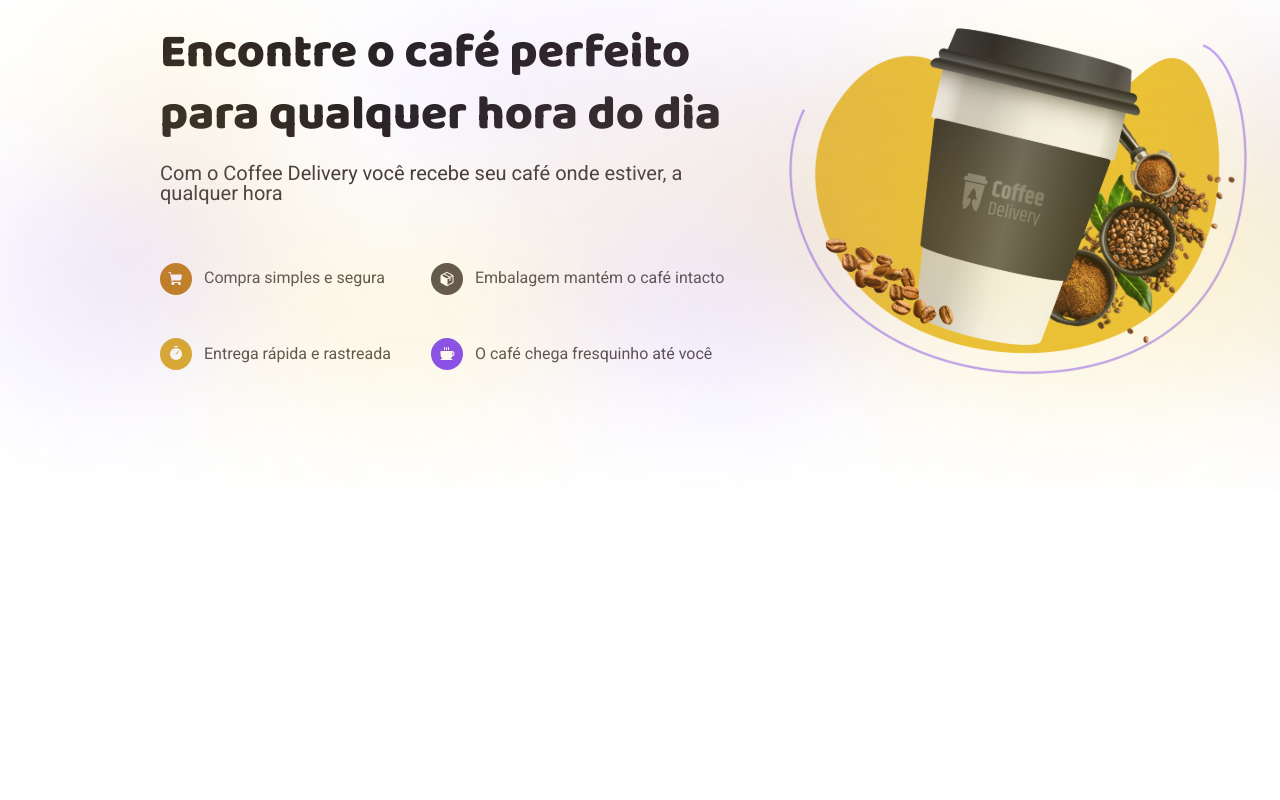
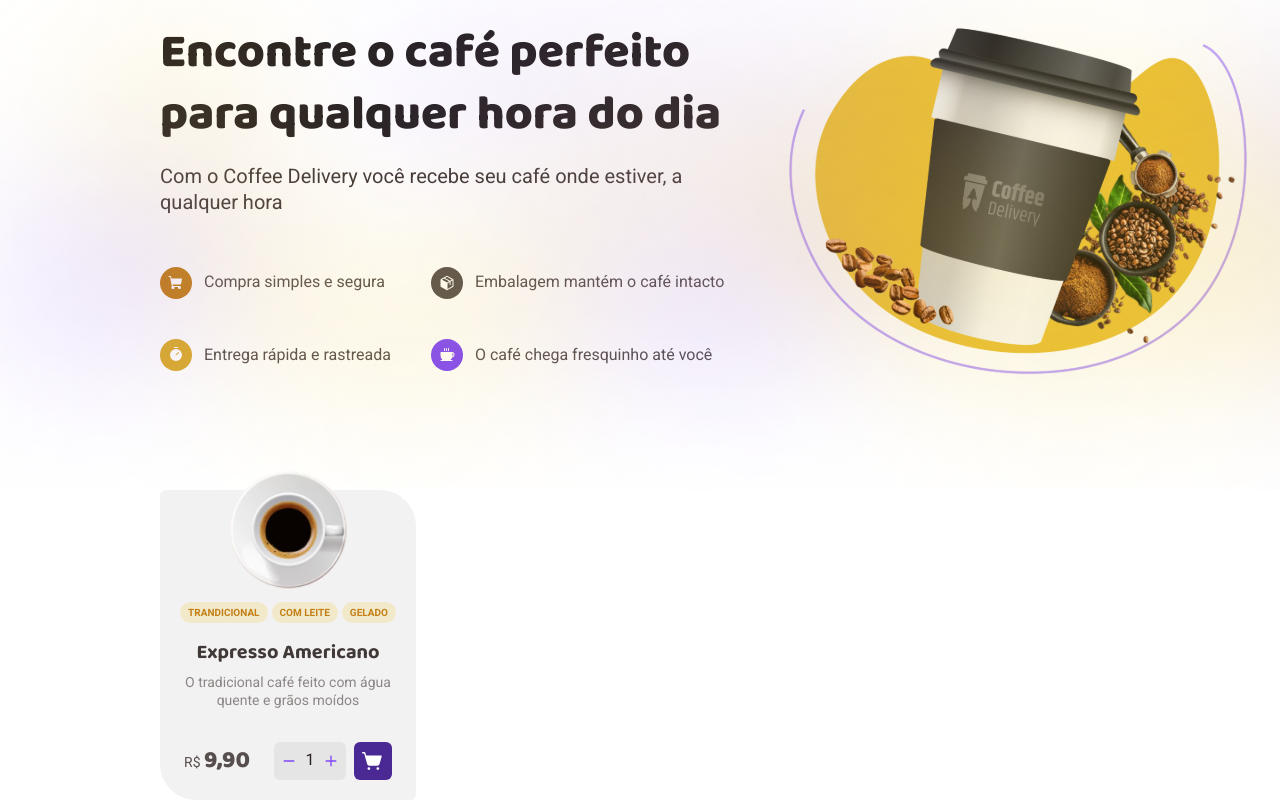
Before and after one commit to KrisMazzini/coffee-delivery, a React (Vite) app: page / in a window 1280 px wide. Shown: the part 442-1242 px from the top of the page. Before the commit the page ends 932 px from the top, so only its background shows below. Built offline with nearby package versions, Linux system fonts and the light colour scheme.

Commit message:
create coffee card component

```diff
--- /dev/null
+++ b/src/pages/Home/components/CoffeeCard/index.tsx
@@ -0,0 +1,49 @@
+import { Minus, Plus, IconContext, ShoppingCartSimple } from 'phosphor-react'
+
+import {
+  CoffeeCardContainer,
+  CoffeeHeader,
+  TagList,
+  Tag,
+  Description,
+  AddToCartForm,
+  PriceTag,
+  Amount,
+  AddToCartButton,
+} from './styles'
+
+import expresso from '../../../../assets/expresso-tradicional.png'
+
+export function CoffeeCard() {
+  return (
+    <CoffeeCardContainer>
+      <CoffeeHeader>
+        <img src={expresso} alt="" />
+        <TagList>
+          <Tag>trandicional</Tag>
+          <Tag>com leite</Tag>
+          <Tag>Gelado</Tag>
+        </TagList>
+      </CoffeeHeader>
+      <Description>
+        <h4>Expresso Americano</h4>
+        <p>O tradicional café feito com água quente e grãos moídos</p>
+      </Description>
+      <AddToCartForm>
+        <PriceTag>
+          R$ <strong>9,90</strong>
+        </PriceTag>
+        <Amount>
+          <IconContext.Provider value={{ size: 14, weight: 'bold' }}>
+            <Minus />
+            <input type="number" min={1} max={9} value={1} disabled />
+            <Plus />
+          </IconContext.Provider>
+        </Amount>
+        <AddToCartButton>
+          <ShoppingCartSimple size={22} weight="fill" />
+        </AddToCartButton>
+      </AddToCartForm>
+    </CoffeeCardContainer>
+  )
+}
--- /dev/null
+++ b/src/pages/Home/components/CoffeeCard/styles.ts
@@ -0,0 +1,156 @@
+import styled from 'styled-components'
+
+export const CoffeeCardContainer = styled.div`
+  width: 25.6rem;
+  min-height: 31rem;
+
+  display: flex;
+  flex-direction: column;
+  align-items: center;
+  gap: 1.6rem;
+
+  padding: 0 2rem 2rem;
+  border-radius: 6px 36px 6px 36px;
+
+  background-color: ${(props) => props.theme['base-card']};
+`
+
+export const CoffeeHeader = styled.div`
+  margin-top: -2rem;
+
+  display: flex;
+  flex-direction: column;
+  align-items: center;
+  gap: 1.2rem;
+`
+
+export const TagList = styled.div`
+  display: flex;
+  flex-wrap: wrap;
+  justify-content: center;
+  align-items: center;
+  gap: 0.4rem;
+`
+
+export const Tag = styled.span`
+  padding: 0.4rem 0.8rem;
+  border-radius: 100px;
+
+  font-weight: 700;
+  font-size: 1rem;
+  text-transform: uppercase;
+
+  color: ${(props) => props.theme['yellow-dark']};
+  background-color: ${(props) => props.theme['yellow-light']};
+`
+
+export const Description = styled.div`
+  text-align: center;
+
+  h4 {
+    margin-bottom: 0.8rem;
+
+    font-weight: 700;
+    font-size: 2rem;
+
+    color: ${(props) => props.theme['base-subtitle']};
+  }
+
+  p {
+    font-size: 1.4rem;
+    color: ${(props) => props.theme['base-label']};
+  }
+`
+
+export const AddToCartForm = styled.form`
+  width: 100%;
+
+  margin-top: auto;
+  padding: 0 0.4rem;
+
+  display: flex;
+  justify-content: flex-end;
+  align-items: center;
+  gap: 0.8rem;
+`
+
+export const PriceTag = styled.span`
+  margin-right: auto;
+
+  font-size: 1.4rem;
+  color: ${(props) => props.theme['base-text']};
+
+  strong {
+    font-weight: 800;
+    font-size: 2.4rem;
+  }
+`
+
+export const Amount = styled.div`
+  height: 3.8rem;
+
+  display: flex;
+  justify-content: center;
+  align-items: center;
+  gap: 0.4rem;
+
+  padding: 0.8rem;
+  border-radius: 6px;
+
+  background-color: ${(props) => props.theme['base-button']};
+
+  input {
+    all: unset;
+    width: 2rem;
+    background-color: inherit;
+    text-align: center;
+
+    color: ${(props) => props.theme['base-title']};
+
+    &::-webkit-outer-spin-button,
+    &::-webkit-inner-spin-button {
+      -webkit-appearance: none;
+      margin: 0;
+    }
+
+    &::-moz-number-spin-box,
+    &::-ms-spin {
+      display: none;
+    }
+  }
+
+  svg {
+    cursor: pointer;
+    color: ${(props) => props.theme.purple};
+
+    transition: all 100ms linear;
+
+    &:hover {
+      color: ${(props) => props.theme['purple-dark']};
+    }
+  }
+`
+
+export const AddToCartButton = styled.button`
+  width: 3.8rem;
+  height: 3.8rem;
+
+  outline: none;
+  border: none;
+
+  padding: 0.8rem;
+  border-radius: 6px;
+
+  background-color: ${(props) => props.theme['purple-dark']};
+
+  cursor: pointer;
+  transition: all 100ms linear;
+
+  svg {
+    color: ${(props) => props.theme.white};
+  }
+
+  &:hover {
+    background-color: ${(props) => props.theme.purple};
+  }
+`
--- a/src/pages/Home/index.tsx
+++ b/src/pages/Home/index.tsx
@@ -1,10 +1,12 @@
 import { Banner } from './components/Banner'
+import { CoffeeCard } from './components/CoffeeCard'
 import { HomeContainer } from './styles'
 
 export function Home() {
   return (
     <HomeContainer>
       <Banner />
+      <CoffeeCard />
     </HomeContainer>
   )
 }
--- a/src/styles/global.ts
+++ b/src/styles/global.ts
@@ -11,14 +11,14 @@ export const GlobalStyle = createGlobalStyle`
         font-size: 62.5%;
     }
 
-    body, input, button {
+    body, p, span, input, button {
         font-family: 'Roboto', sans-serif;
         font-weight: 400;
         font-size: 1.6rem;
         line-height: 130%;
     }
 
-    h1, h2, h3, h4, h5, h6 {
+    h1, h2, h3, h4, h5, h6, strong {
         font-family: 'Baloo 2', cursive;
         line-height: 130%;
     }
```
Also changed, not shown: src/assets/expresso-tradicional.png (added).
